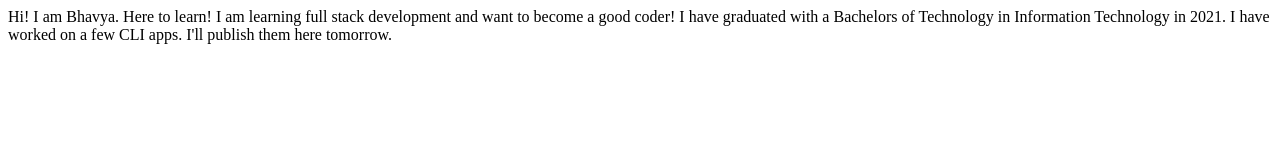
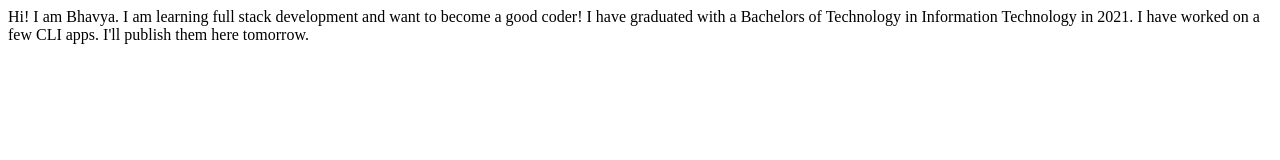
Before and after one commit to bhavyaj12/bhavya-joshi-site, a plain HTML site: page index.html in a window 1280 px wide. Drawn offline with Linux system fonts and the light colour scheme.

Commit message:
Update index.html

```diff
--- a/index.html
+++ b/index.html
@@ -8,7 +8,7 @@
 </head>
 
 <body>
-    Hi! I am Bhavya. Here to learn! I am learning full stack development and
+    Hi! I am Bhavya. I am learning full stack development and
     want to become a good coder! I have graduated with a Bachelors of Technology
     in Information Technology in 2021.
 
```
